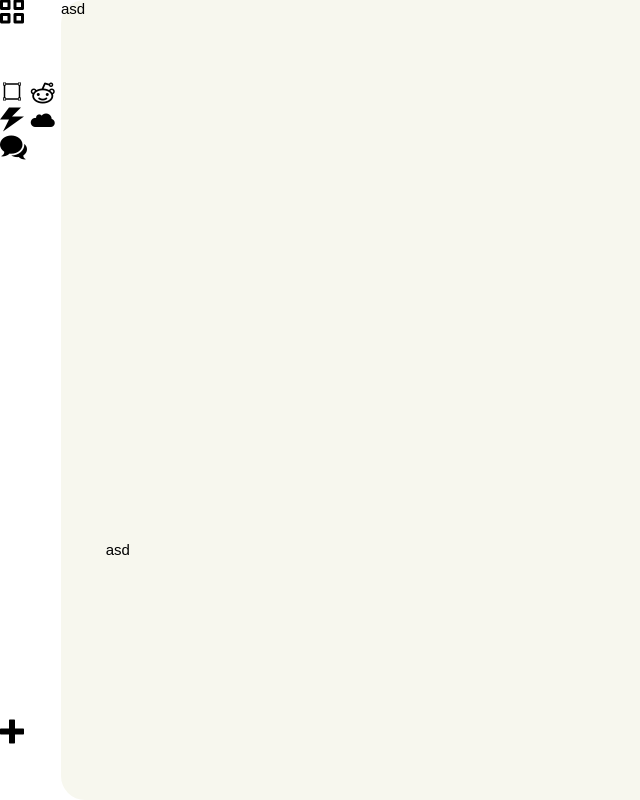
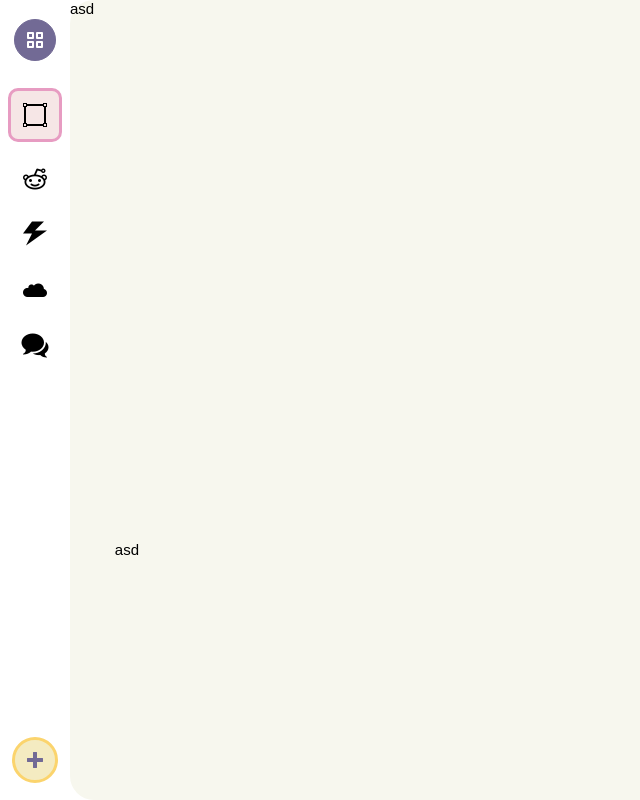
Before and after one commit to wfercanas/PlatziMaster_wk5_retoDesktop, a plain HTML site: page index.html in a window 1280 px wide. Shown: the whole page, without its empty margins (0-640 px from the left). Drawn offline with Linux system fonts and the light colour scheme; files whose address does not match are found by name.

Commit message:
nav bar desktop complete

```diff
--- a/css/styles.css
+++ b/css/styles.css
@@ -14,6 +14,54 @@ nav {
     font-size: 1.5rem;
 }
 
+nav i:hover {
+    cursor: pointer;
+}
+
+.nav-top, .nav-bottom {
+    display: flex;
+    align-items: center;
+    justify-content: center;
+}
+
+.nav-middle {
+    display: flex;
+    flex-direction: column;
+    justify-content: flex-start;
+    align-items: center;
+    flex-wrap: wrap;
+}
+
+.nav-top i {
+    padding: 1.5vh;
+    border: 1px solid #726a95;
+    border-radius: 50%;
+    background: #726a95;
+    color: white;
+    font-size: 1rem;
+}
+
+.nav-middle i {
+    margin: 2vh 2vh;
+}
+
+.nav-middle .icon-square {
+    font-size: 2rem;
+    border: 3px solid #e79cc2;
+    margin: 1vh 1vh;
+    padding: 1vh 1vh;
+    background: #f6e6e6;
+    border-radius: 10px;
+}
+
+.nav-bottom i {
+    padding: 1.5vh;
+    border: 3px solid #fbd46d;
+    border-radius: 50%;
+    background: #f4ebc1;
+    color: #726a95;
+    font-size: 1rem;
+}
 
 
 /* ...................................................display */
```
